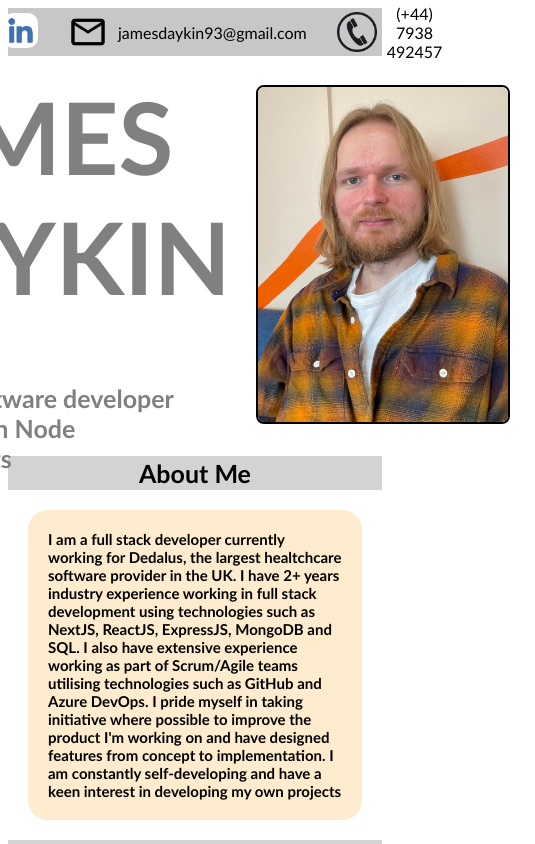
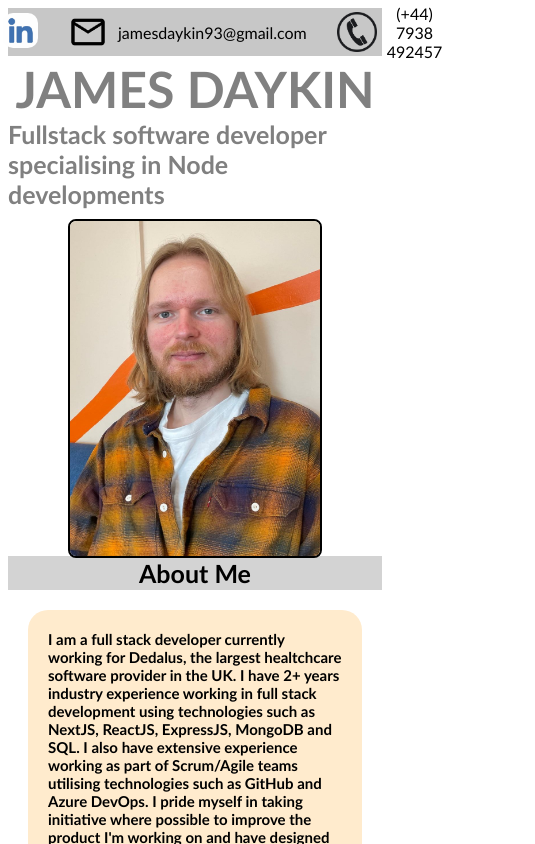
Before and after one commit to James-Daykin/portfolionew, a React (Create React App) app: page / in a window 390 px wide. Shown: the top 844 px of the page, 535 px wide, since content can reach past the window. Built offline with nearby package versions, Linux system fonts and the light colour scheme.

Commit message:
added some things

```diff
--- a/src/components/BioTop.tsx
+++ b/src/components/BioTop.tsx
@@ -10,8 +10,10 @@ const BioTop: React.FC = () => {
           <h1>JAMES DAYKIN</h1>
           <h2>
             Fullstack software developer specialising in Node developments
-            <br />
-            <br />
+            <div className="conditional-content">
+              <br />
+              <br />
+            </div>
           </h2>
         </div>
         <div>
--- a/src/styles.css
+++ b/src/styles.css
@@ -57,6 +57,7 @@ body {
   background-color: white;
   color: grey;
   display: flex;
+  flex-direction: row;
   align-items: center;
   justify-content: center;
   margin: auto;
@@ -67,9 +68,37 @@ body {
   display: flex;
   flex-direction: column;
 }
+
 h1 {
   font-size: 100px;
+  margin-bottom: 0px;
 }
+.profilepic {
+  height: 335px;
+  width: 250px;
+  margin: 25px;
+  border: 2px black solid;
+  color: black;
+  text-align: center;
+
+  border-radius: 8px;
+}
+@media (max-width: 600px) {
+  .bio {
+    flex-direction: column;
+    height: 500px;
+  }
+  h1 {
+    font-size: 50px;
+  }
+  h2 {
+    margin-bottom: 300px;
+  }
+  .profilepic {
+    margin-top: -50px;
+  }
+}
+
 h2 {
   font-size: 25px;
   margin: 0;
@@ -87,16 +116,6 @@ h3 {
   margin-bottom: 0px;
   display: flex;
   justify-content: center;
-}
-.profilepic {
-  height: 335px;
-  width: 250px;
-  margin: 25px;
-  border: 2px black solid;
-  color: black;
-  text-align: center;
-
-  border-radius: 8px;
 }
 
 .header {
```
